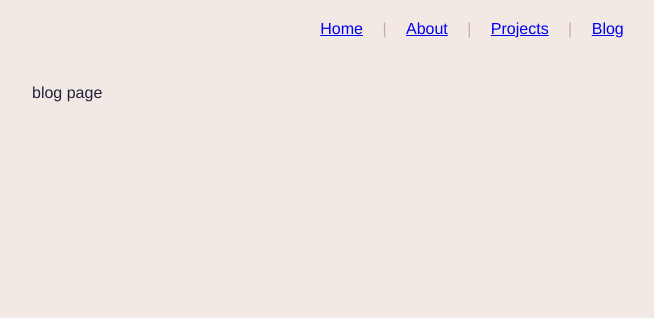
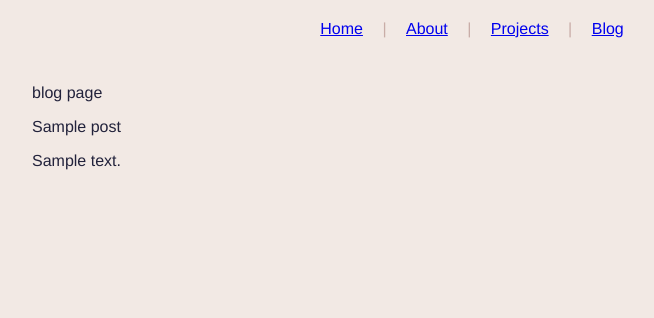
Before and after one commit to brdywltn/website, a Flask app: page /blog in a window 1280 px wide. Shown: the top 318 px of the page, without its empty margins (168-822 px from the left). Run offline with Flask 2, Linux system fonts and the light colour scheme; tables that the repository leaves empty hold one stand-in row (values such as "Sample post").

Commit message:
Implement post creation and display on blog page

```diff
--- a/main.py
+++ b/main.py
@@ -3,6 +3,7 @@ from flask import Flask, render_template, redirect, url_for, request, flash
 from werkzeug.security import generate_password_hash, check_password_hash
 from flask_sqlalchemy import SQLAlchemy
 from flask_login import UserMixin, LoginManager, login_user, login_required, current_user, logout_user
+from datetime import datetime
 
 #init SQLAlchemy so we can use it later in our models
 db = SQLAlchemy()
@@ -30,6 +31,18 @@ class User(UserMixin, db.Model):
     username = db.Column(db.String(1000), unique=True)
     password = db.Column(db.String(1000))
 
+# class TimestampMixin(object):
+#     created = db.Column(db.DateTime, nullable=False, default=datetime.utcnow)
+#     updated = db.Column(db.DateTime, onupdate=datetime.utcnow)
+
+class Posts(db.Model):
+    id = db.Column(db.Integer, primary_key=True, autoincrement=True)
+    post_title = db.Column(db.String(1000))
+    post_content = db.Column(db.String(1000))
+
+
+
+
 with app.app_context():
     print('creating all...')
     db.create_all()
@@ -51,7 +64,9 @@ def projects():
 
 @app.route('/blog')
 def blog():
-    return render_template('blog.html')
+    posts = Posts.query.all()
+    return render_template('blog.html',
+                                posts=posts)
 
 @app.route('/login')
 def login():
@@ -116,9 +131,25 @@ def profile():
     return render_template('profile.html', username=current_user.username)
 
 #newpost
-@app.route('/newpost')
+@app.route('/new_post')
+@login_required
 def new_post():
     return render_template('new_post.html')
+
+@app.route('/new_post', methods=['POST'])
+@login_required
+def new_post_post():
+    #title
+    post_title = request.form.get('post_title')
+    #content
+    post_content = request.form.get('post_content')
+    #create new post with the form data
+    new_post = Posts(post_title=post_title, post_content=post_content)
+    #add the post to the db
+    db.session.add(new_post)
+    db.session.commit()
+
+    return redirect(url_for('blog'))
 
 #can split this out into a separate file - possibly with an abstracted
 #get function that just passes a different query_url?
--- a/static/styles/main.css
+++ b/static/styles/main.css
@@ -40,6 +40,15 @@ body
   border-radius: 2.5px;
 }
 
+.new_post_container {
+  width:600px;
+  background-color: #c9ada7;
+  margin: 0 auto;
+  text-align: center;
+  border-radius: 2.5px;
+  margin-top:25%;
+}
+
 .submit
 {
   margin-bottom:20px;
--- a/templates/blog.html
+++ b/templates/blog.html
@@ -5,4 +5,8 @@
 {% endblock head %}
 {% block content %}
     <p>blog page</p>
+    {% for post in posts %}
+        <p>{{post.post_title}}</p>
+        <p>{{post.post_content}}</p>
+    {% endfor %}
 {% endblock content %}
```
Also changed, not shown: templates/new_post.html (+21 -1 lines).
